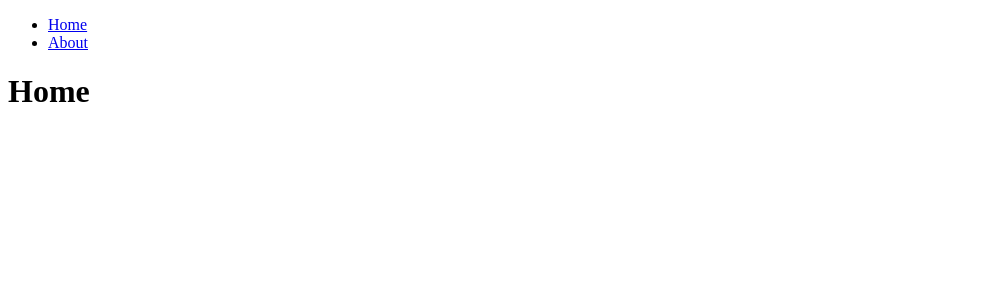
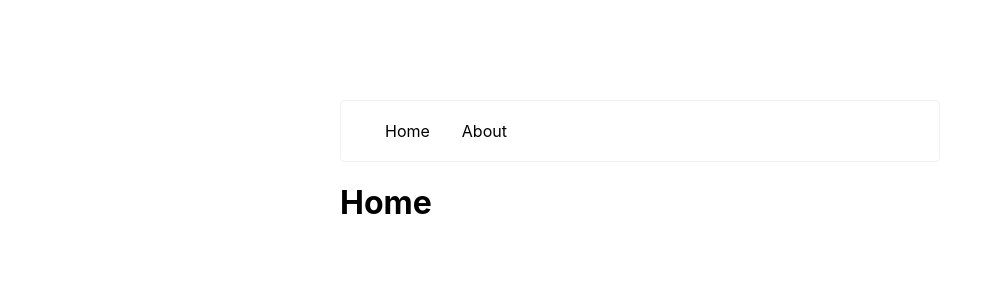
Before and after one commit to msksaul/nextjs-13-app, a Next.js app: page / in a window 1280 px wide. Shown: the top 300 px of the page, without its empty margins (0-995 px from the left). Built offline with nearby package versions, Linux system fonts and the light colour scheme.

Commit message:
CSS Modules

```diff
--- a/app/components/Navigation.jsx
+++ b/app/components/Navigation.jsx
@@ -1,3 +1,4 @@
+import styles from './Navigation.module.css'
 import Link from 'next/link'
 
 const links = [
@@ -13,9 +14,9 @@
 
 export function Navigation() {
   return (
-    <header>
+    <header className={styles.header}>
       <nav>
-        <ul>
+        <ul className={styles.navigation}>
           {links.map(({ label, route }) => (
             <li key={route}>
               <Link href={route}>
--- /dev/null
+++ b/app/components/Navigation.module.css
@@ -0,0 +1,16 @@
+.header {
+  border: 1px solid #f0f0f0;
+  border-radius: 4px;
+  padding: 4px;
+}
+
+.navigation {
+  display: flex;
+  list-style: none;
+  gap: 32px;
+}
+
+.navigation a:hover {
+  color: #f0f0f0;
+  text-decoration: underline;
+}
--- a/app/layout.js
+++ b/app/layout.js
@@ -1,3 +1,4 @@
+import '../styles/globals.css'
 import { Navigation } from './components/Navigation';
 
 export default function RootLayout({ children }) {
--- a/styles/globals.css
+++ b/styles/globals.css
@@ -15,6 +15,12 @@
   box-sizing: border-box;
 }
 
+body {
+  padding: 100px;
+  max-width: 800px;
+  margin: 0 auto;
+}
+
 @media (prefers-color-scheme: dark) {
   html {
     color-scheme: dark;
```
